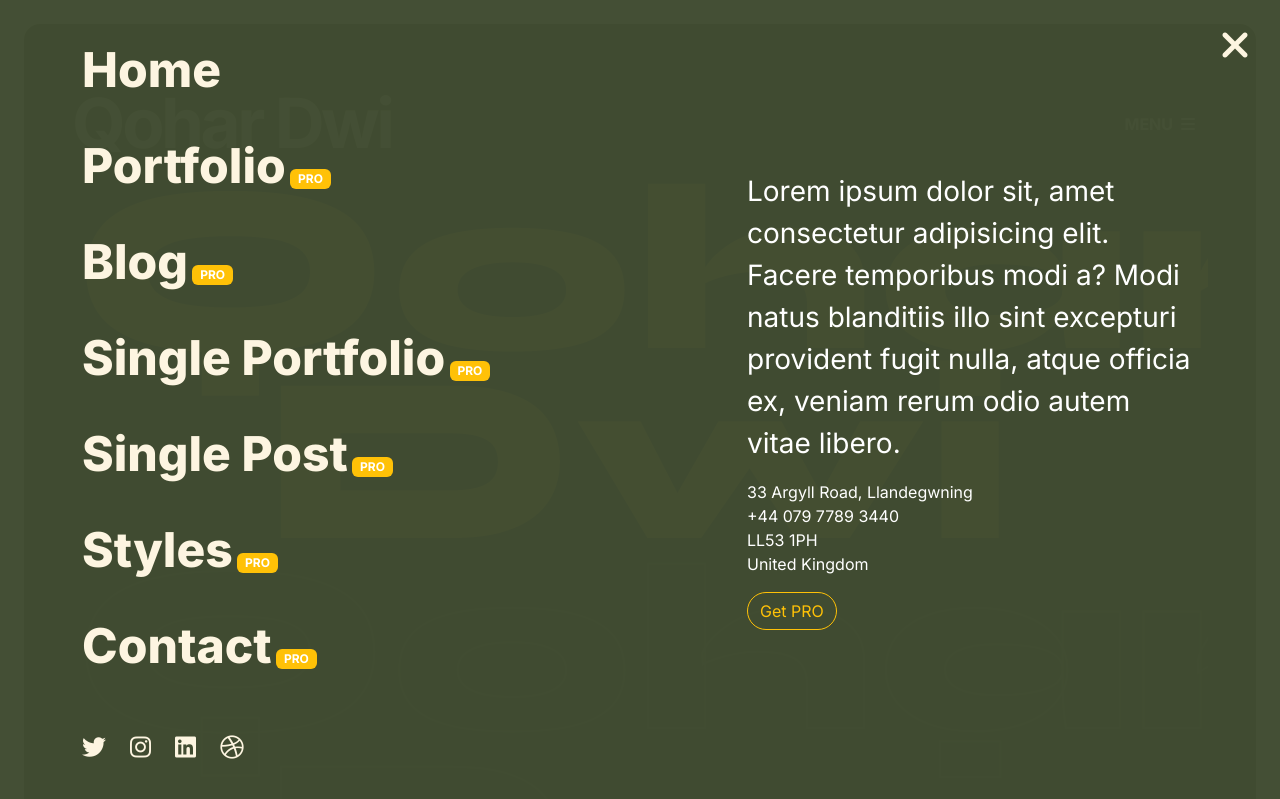
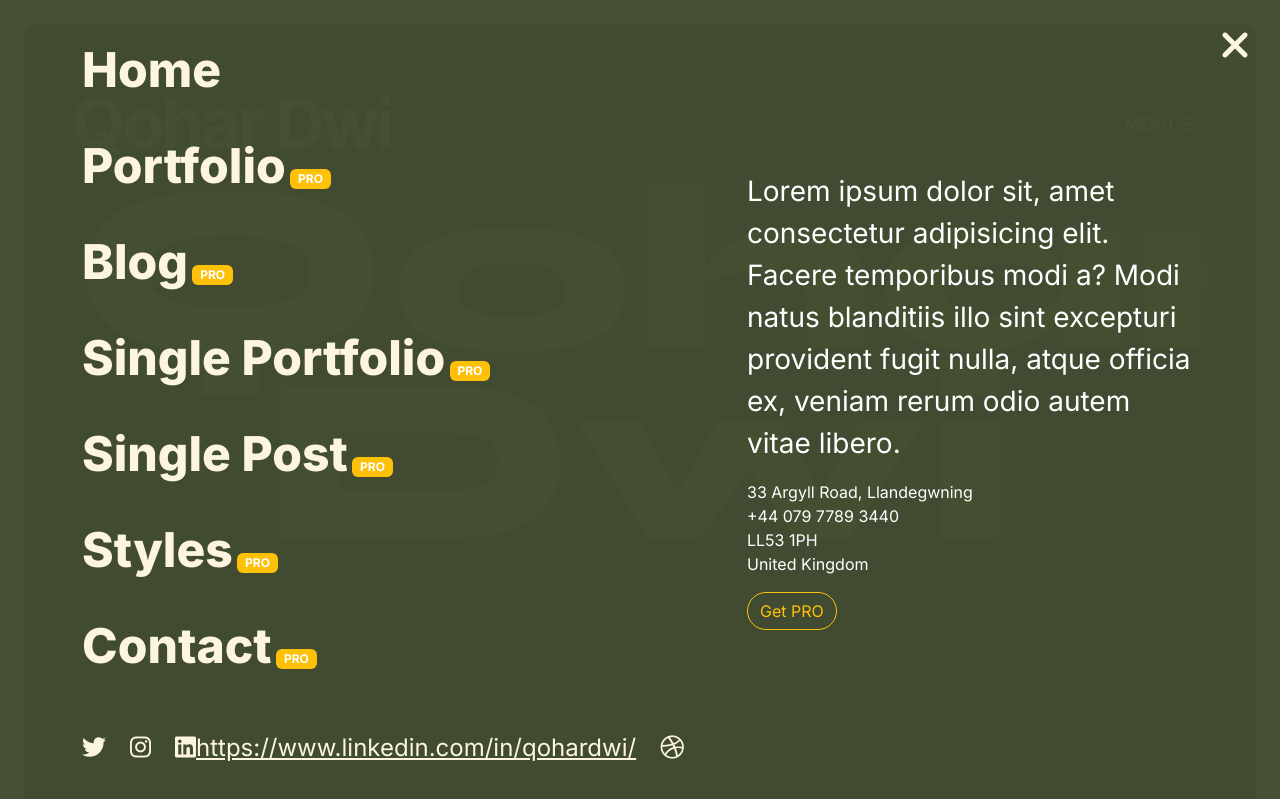
Before and after one commit to kohardwi/test-demo-website, a plain HTML site: page index.html in a window 1280 px wide. Both pictures are taken after a click on the button "MENU". Shown: the top 799 px of the page. Drawn offline with nearby package versions, Linux system fonts and the light colour scheme.

Commit message:
Update index.html

```diff
--- a/index.html
+++ b/index.html
@@ -182,7 +182,7 @@
           <div class="menu-social-links mt-5">
             <a href="#" class="social-link"><i class="fab fa-twitter"></i></a>
             <a href="#" class="social-link"><i class="fab fa-instagram"></i></a>
-            <a href="#" class="social-link"><i class="fab fa-linkedin"></i></a>
+            <a href="#" class="social-link"><i class="fab fa-linkedin"></i>https://www.linkedin.com/in/qohardwi/</a>
             <a href="#" class="social-link"><i class="fab fa-dribbble"></i></a>
           </div>
         </div>
```
